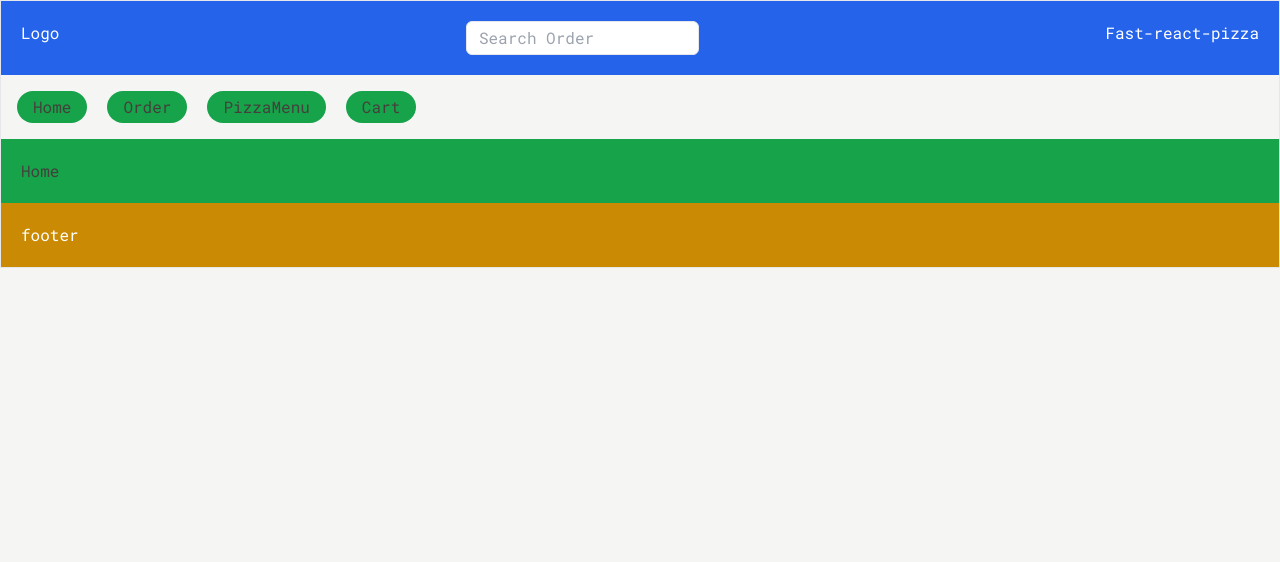
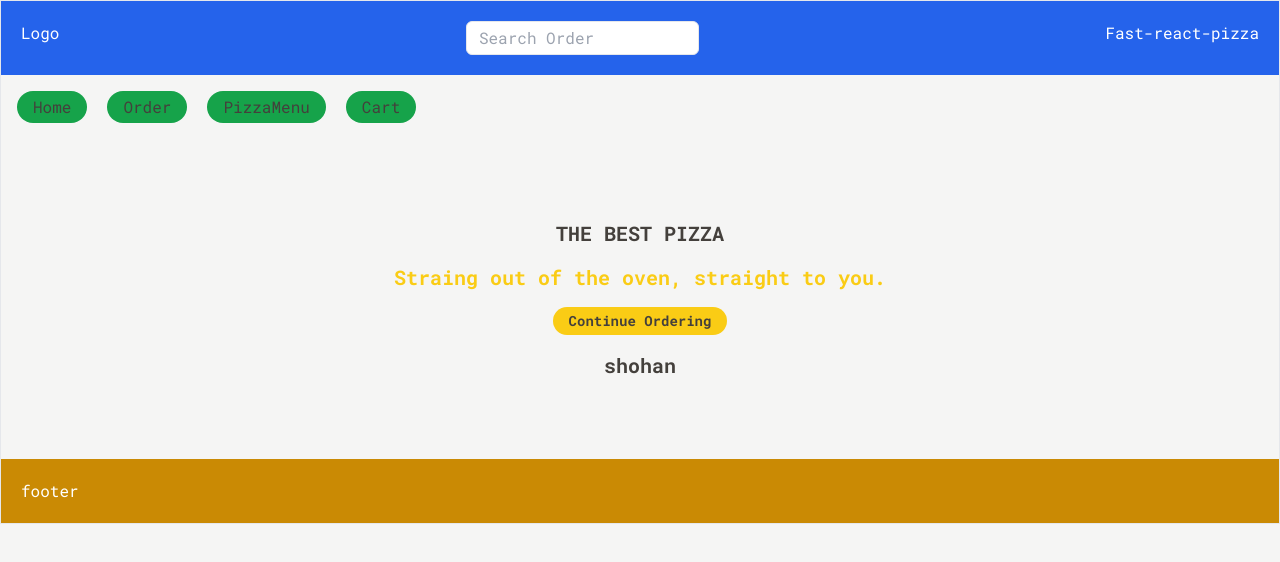
Before and after one commit to shohan11d/Nextjsapp, a React (Vite) app: page / in a window 1280 px wide. Shown: the top 562 px of the page. Built offline with nearby package versions, Linux system fonts and the light colour scheme.

Commit message:
redux implemented

```diff
--- a/package.json
+++ b/package.json
@@ -9,8 +9,10 @@
     "preview": "vite preview"
   },
   "dependencies": {
+    "@reduxjs/toolkit": "^2.3.0",
     "react": "^18.2.0",
     "react-dom": "^18.2.0",
+    "react-redux": "^9.1.2",
     "react-router-dom": "^6.28.0"
   },
   "devDependencies": {
--- a/src/App.jsx
+++ b/src/App.jsx
@@ -2,7 +2,8 @@ import { createBrowserRouter, RouterProvider } from 'react-router-dom';
 import AppLayout from './components/AppLayout';
 import ErrorPage from './components/ErrorPage';
 import Home from './components/Home';
-import Menu from './components/Menu';
+import Menu from './components/NavMenu';
+import { loader as pizzaMenuLoader } from './components/PizzaMenu';
 import Order from './components/Order';
 import PizzaMenu from './components/PizzaMenu';
 import Cart from './components/Cart';
@@ -21,6 +22,7 @@ const router = createBrowserRouter([
       {
         path: '/pizzamenu',
         element: <PizzaMenu />,
+        loader: pizzaMenuLoader,
       },
       {
         path: '/menu',
--- a/src/components/AppLayout.jsx
+++ b/src/components/AppLayout.jsx
@@ -1,6 +1,6 @@
 import { Outlet } from 'react-router-dom';
 import { Link } from 'react-router-dom';
-import Menu from './Menu';
+import Menu from './NavMenu';
 function AppLayout() {
   return (
     <div className="border">
@@ -18,7 +18,7 @@ function AppLayout() {
         </div>
       </header>
       <Menu />
-      <main className="bg-green-600 p-5">
+      <main className=" px-5">
         <Outlet />
       </main>
 
--- a/src/components/Home.jsx
+++ b/src/components/Home.jsx
@@ -1,9 +1,23 @@
+import { useDispatch, useSelector } from 'react-redux';
 import { useNavigate } from 'react-router-dom';
+import { updateName } from '../slices/userSlice';
 function Home() {
   const navigate = useNavigate();
+  const dispatch = useDispatch();
+  const updatedName = useSelector((store) => store.user.userName);
   return (
-    <div>
-      <h1>Home</h1>
+    <div className="grid place-items-center space-y-4 py-20 text-xl font-bold">
+      <h1>THE BEST PIZZA</h1>
+      <h2 className="text-yellow-400">
+        Straing out of the oven, straight to you.
+      </h2>
+      <button
+        onClick={() => dispatch(updateName('rohan'))}
+        className="rounded-full bg-yellow-400 px-4 py-1 text-sm"
+      >
+        Continue Ordering{' '}
+      </button>
+      <p>{updatedName}</p>
     </div>
   );
 }
--- a/src/components/Menu.jsx
+++ b/src/components/NavMenu.jsx
@@ -1,4 +1,5 @@
 import { Link } from 'react-router-dom';
+
 
 function Menu() {
   return (
@@ -31,4 +32,5 @@ function Menu() {
   );
 }
 
+
 export default Menu;
--- /dev/null
+++ b/src/components/PizzaItem.jsx
@@ -0,0 +1,32 @@
+const data = {
+  id: 2,
+  name: 'Capricciosa',
+  unitPrice: 14,
+  imageUrl:
+    'https://dclaevazetcjjkrzczpc.supabase.co/storage/v1/object/public/pizzas/pizza-2.jpg',
+  ingredients: ['tomato', 'potato', 'cheese', 'sauce', '"pepperoni'],
+};
+
+export default function PizzaItem({ data }) {
+  return (
+    <div className="">
+      <div className="flex gap-5 ">
+        <img src={data.imageUrl} />
+        <div>
+          <div className="min-w-[200px]  px-2 ">
+            <p className="bg-blue-800 font-bold text-blue-200">{data.name}</p>
+            <p>{data.unitPrice}</p>
+            <ul>
+              {data.ingredients.map((ingredient) => (
+                <li key={ingredient}>{ingredient}</li>
+              ))}
+            </ul>
+          </div>
+          <button className="mt-4 rounded-full border-2  bg-neutral-600 px-4 py-1 text-white hover:bg-yellow-400 hover:text-black">
+            Order
+          </button>
+        </div>
+      </div>
+    </div>
+  );
+}
--- a/src/components/PizzaMenu.jsx
+++ b/src/components/PizzaMenu.jsx
@@ -1,9 +1,20 @@
+import { getMenu } from '../services/apiRestaurant';
+import { useLoaderData } from 'react-router-dom';
+import PizzaItem from './PizzaItem';
+
 function PizzaMenu() {
-   return (
-      <div>
-         PizzaMenu
-      </div>
-   )
+  const dataFetched = useLoaderData();
+  return (
+    <div className='space-y-4'>
+      {dataFetched.map((pizza) => (
+        <PizzaItem data={pizza} key={pizza.id} />
+      ))}
+    </div>
+  );
 }
 
-export default PizzaMenu
+export async function loader() {
+  const data = await getMenu();
+  return data;
+}
+export default PizzaMenu;
--- a/src/main.jsx
+++ b/src/main.jsx
@@ -1,10 +1,14 @@
-import React from "react";
-import ReactDOM from "react-dom/client";
-import App from "./App";
-import "./index.css";
+import React from 'react';
+import ReactDOM from 'react-dom/client';
+import App from './App';
+import './index.css';
+import { Provider } from 'react-redux';
+import store from './store';
 
-ReactDOM.createRoot(document.getElementById("root")).render(
+ReactDOM.createRoot(document.getElementById('root')).render(
   <React.StrictMode>
-    <App />
+    <Provider store={store}>
+      <App />
+    </Provider>
   </React.StrictMode>
 );
--- /dev/null
+++ b/src/slices/userSlice.js
@@ -0,0 +1,22 @@
+import { createSlice } from '@reduxjs/toolkit';
+
+const initialState = {
+  userName: 'shohan',
+  email: 'shohan@gmail.com',
+  password: '123456',
+};
+
+export const userSlice = createSlice({
+  name: 'user',
+  initialState,
+  reducers: {
+    updateName: (state, action) => {
+      state.userName = action.payload;
+    },
+  },
+});
+
+// Action creators are generated for each case reducer function
+export const { updateName } = userSlice.actions;
+
+export default userSlice.reducer;
--- /dev/null
+++ b/src/store.js
@@ -0,0 +1,8 @@
+import { configureStore } from '@reduxjs/toolkit';
+import userReducer from './slices/userSlice';
+
+export default configureStore({
+  reducer: {
+    user: userReducer,
+  },
+});
```
Also changed, not shown: src/slices/orderSlice.js (added), 1 other file (tests, documents, lock files or other folders).
